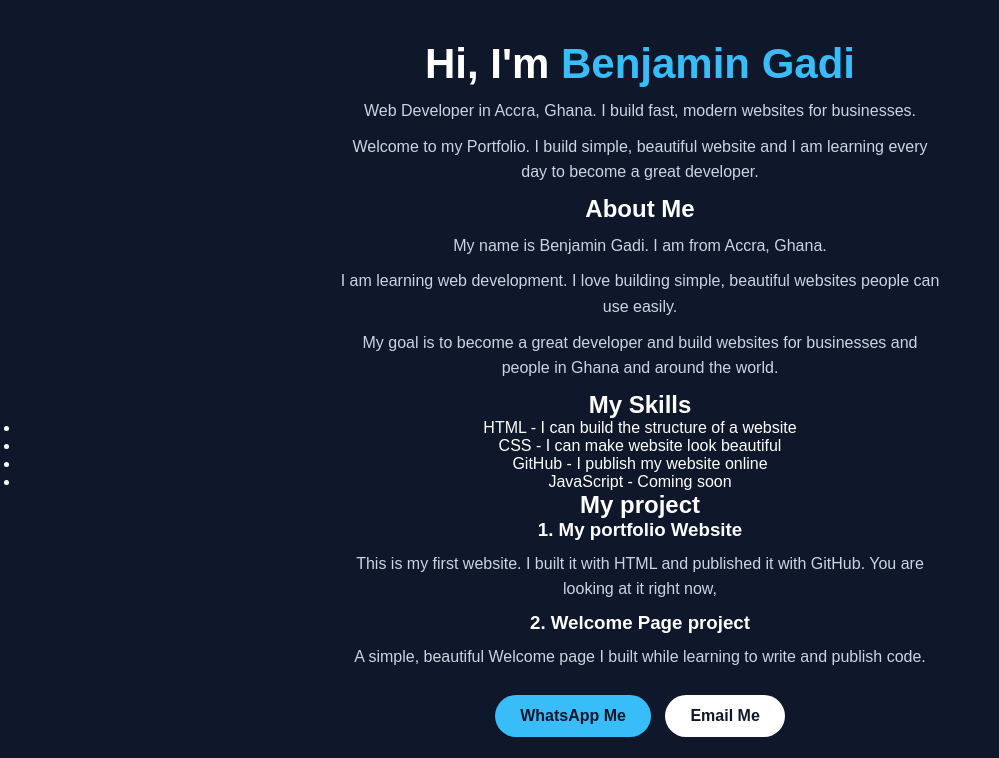
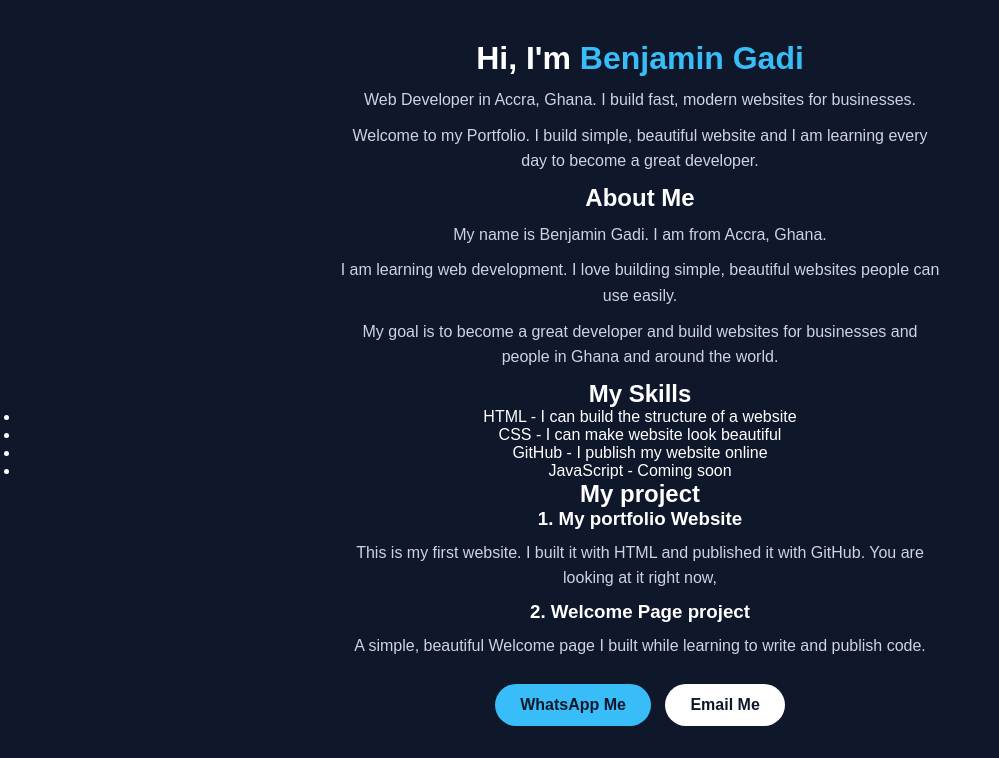
Before and after one commit to Benjamin-Gadi/my-portfolio, a plain HTML site: page index.html in a window 1280 px wide. Shown: the top 758 px of the page, without its empty margins (0-999 px from the left). Drawn offline with Linux system fonts and the light colour scheme.

Commit message:
fixed heading size

```diff
--- a/index.html
+++ b/index.html
@@ -8,7 +8,7 @@
 <style>
 *{margin:0;padding:0;box-sizing:border-box;font-family:Arial,sans-serif}
 body{background:#0f172a;color:white;text-align:center;padding:40px 20px}
-h1{font-size:42px;margin-bottom:10px}
+h1{font-size:32px;margin-bottom:10px}
 h1 span{color:#38bdf8}
 p{color:#cbd5e1;line-height:1.6;max-width:600px;margin:10px auto}
 .btn{display:inline-block;background:#38bdf8;color:#0f172a;padding:12px 25px;border-radius:30px;text-decoration:none;font-weight:bold;margin:15px 5px}
```
